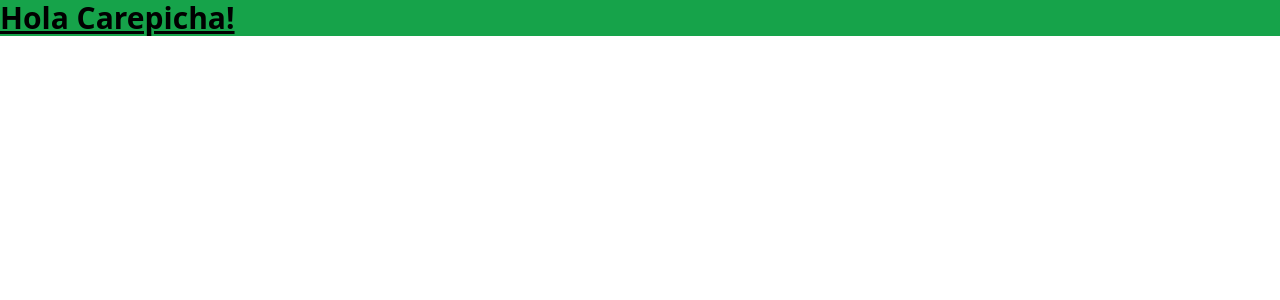
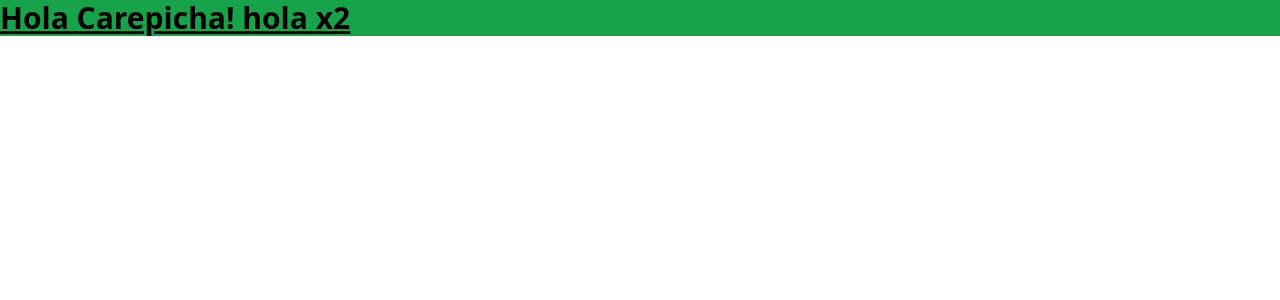
Before and after one commit to DeLxCruz/Ketentacion, an Angular app: page / in a window 1280 px wide. Shown: the top 300 px of the page. Built offline with nearby package versions, Linux system fonts and the light colour scheme.

Commit message:
feat: :sparkles: Test

```diff
--- a/src/app/app.component.html
+++ b/src/app/app.component.html
@@ -1,3 +1,4 @@
 <h1 class="text-3xl font-extrabold underline bg-green-600">
   Hola Carepicha!
+  hola x2
 </h1>
```
